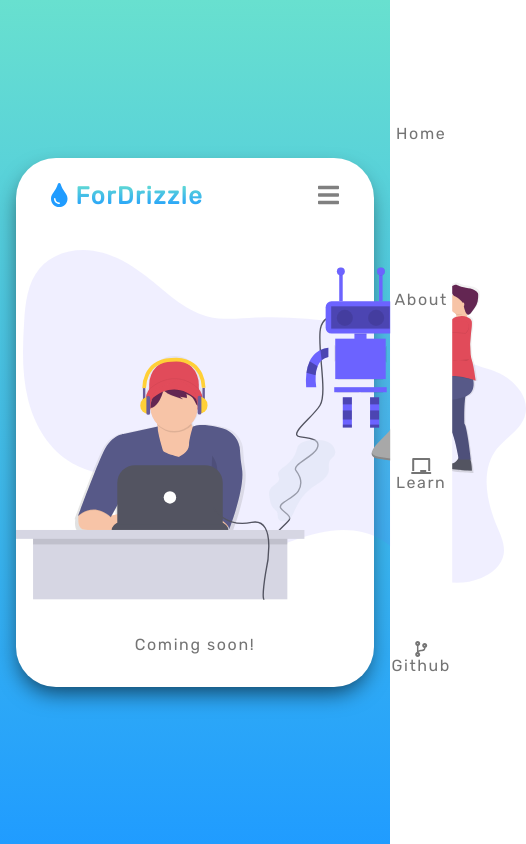
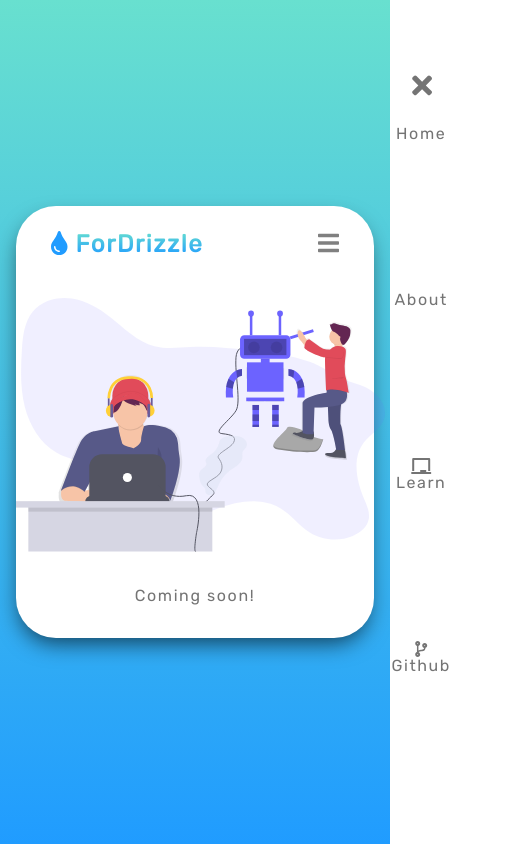
Before and after one commit to nataliesun/for-drizzle, a React (Create React App) app: page /for-drizzle/learn in a window 390 px wide. Shown: the whole page, 526 px wide, since content can reach past the window. Built offline with nearby package versions, Linux system fonts and the light colour scheme; a web font is replaced by a local one.

Commit message:
fixed mobile nav

```diff
--- a/src/components/App/App.js
+++ b/src/components/App/App.js
@@ -13,16 +13,18 @@ class App extends React.Component {
     error: null,
     navOpen: false
   }
-  onNavClick(ev) {
+  onNavClick = (ev) => {
     this.setState({ navOpen: !this.state.navOpen })
   }
+
+
 
   render() {
     const { navOpen } = this.state;
     const mainClasses = navOpen ? "main-nav-shift" : '';
     return (
       <div className="App">
-        <NavBar hidden={!navOpen} />
+        <NavBar hidden={!navOpen} handleNavClose={this.onNavClick} />
         <main className={mainClasses}>
           <header className="App__header">
             <h1><FontAwesomeIcon icon="tint" className="fa-tint" /> ForDrizzle</h1>
--- a/src/components/App/App.scss
+++ b/src/components/App/App.scss
@@ -95,4 +95,11 @@
     }
   }
 
+  @media screen and (max-width: 375px) {
+    .main-nav-shift {
+      width: 92%;
+      transform: translateX(0);
+    }
+  }
+
 }
--- a/src/components/NavBar/NavBar.js
+++ b/src/components/NavBar/NavBar.js
@@ -7,11 +7,14 @@ import './NavBar.scss';
 class NavBar extends Component {
 
 
+
+
   render() {
     const navClasses = this.props.hidden ? "side-bar hidden" : "side-bar";
     return (
       <>
         <div className={navClasses}>
+          <span onClick={this.props.handleNavClose}><FontAwesomeIcon icon="times" /></span>
           <ul>
             <li><NavLink to="/">Home</NavLink></li>
             <li><NavLink to="/about">About</NavLink></li>
--- a/src/components/NavBar/NavBar.scss
+++ b/src/components/NavBar/NavBar.scss
@@ -11,6 +11,15 @@
   margin-top: 6vh;
   border-radius: 40px;
   transition-duration: 1.5s;
+  span {
+    position: absolute;
+    right: 20px;
+    top: 20px;
+    font-size: 1.8em;
+    &:hover {
+      cursor: pointer;
+    }
+  }
   ul {
     color: black;
     display: flex;
@@ -29,6 +38,16 @@
 }
 
 .hidden {
-  transform: translateX(18vw);
+  transform: translateX(18vw)
+}
 
+@media screen and (max-width: 375px) {
+  .side-bar {
+    z-index: 100;
+    width: 45vw;
+    background: rgb(235, 235, 235);
+  }
+  .hidden {
+    transform: translateX(47vw)
+  }
 }
--- a/src/index.js
+++ b/src/index.js
@@ -7,7 +7,7 @@ import App from './components/App/App';
 import * as serviceWorker from './serviceWorker';
 
 import {
-  faBars, faTint, faSpinner, faChalkboard, faCodeBranch,
+  faBars, faTint, faSpinner, faChalkboard, faCodeBranch, faTimes,
 } from '@fortawesome/free-solid-svg-icons';
 
 import { faArrowAltCircleRight } from '@fortawesome/free-regular-svg-icons';
@@ -18,13 +18,14 @@ library.add(
   faTint,
   faSpinner,
   faChalkboard,
-  faCodeBranch
+  faCodeBranch,
+  faTimes
 )
 
 ReactDOM.render(
   <BrowserRouter basename="/for-drizzle/">
 
-        <App />
+    <App />
 
   </BrowserRouter>
   , document.getElementById('root'));
--- a/src/routes/LearnPage/LearnPage.js
+++ b/src/routes/LearnPage/LearnPage.js
@@ -4,7 +4,7 @@ class LearnPage extends Component {
   render() {
     return (
       <div className="LearnPage">
-        <img src={firmware} alt="firmware" height="350px" />
+        <img src={firmware} alt="firmware" style={{ height: "30vh" }} />
         <figcaption style={{ margin: "4vh" }}>Coming soon!</figcaption>
       </div>
     );
```
